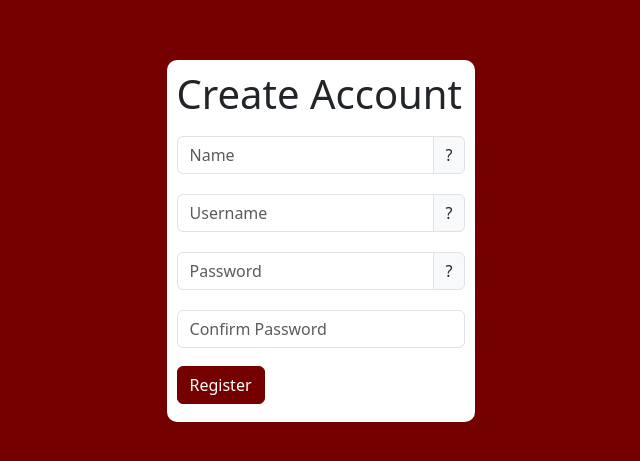
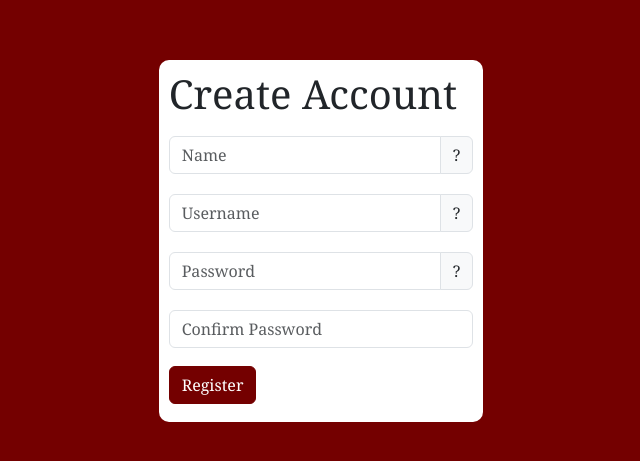
Before and after one commit to celdond/Vital-Mail, a React (Vite) app in the folder frontend/: page /register in a window 1280 px wide. Shown: the part 159-620 px from the top of the page, without its empty margins (319-959 px from the left). Built offline with nearby package versions, Linux system fonts and the light colour scheme.

Commit message:
text font and final adjustments

```diff
--- a/frontend/src/components/registerPage.tsx
+++ b/frontend/src/components/registerPage.tsx
@@ -54,7 +54,7 @@ export default function RegisterPage() {
 								placement="top"
 								overlay={
 									<Tooltip id={`tooltip-name`}>
-										Limited to only alphanumeric characters: a-z and 0-9
+										Limited to only alphanumeric characters: a-z, 0-9, and _
 									</Tooltip>
 								}
 							>
@@ -75,7 +75,7 @@ export default function RegisterPage() {
 								placement="top"
 								overlay={
 									<Tooltip id={`tooltip-username`}>
-										Must be unique, we will tell you if it is not
+										Must be unique! Alphanumeric and special characters !?#$%&_
 									</Tooltip>
 								}
 							>
--- a/frontend/src/styles/globals.scss
+++ b/frontend/src/styles/globals.scss
@@ -3,6 +3,10 @@
 @import './sheets/home';
 @import './sheets/mail';
 @import './sheets/login';
+
+body {
+	font-family: Georgia, 'Times New Roman', Times, serif;
+}
 
 .bold {
 	font-weight: 600;
```
